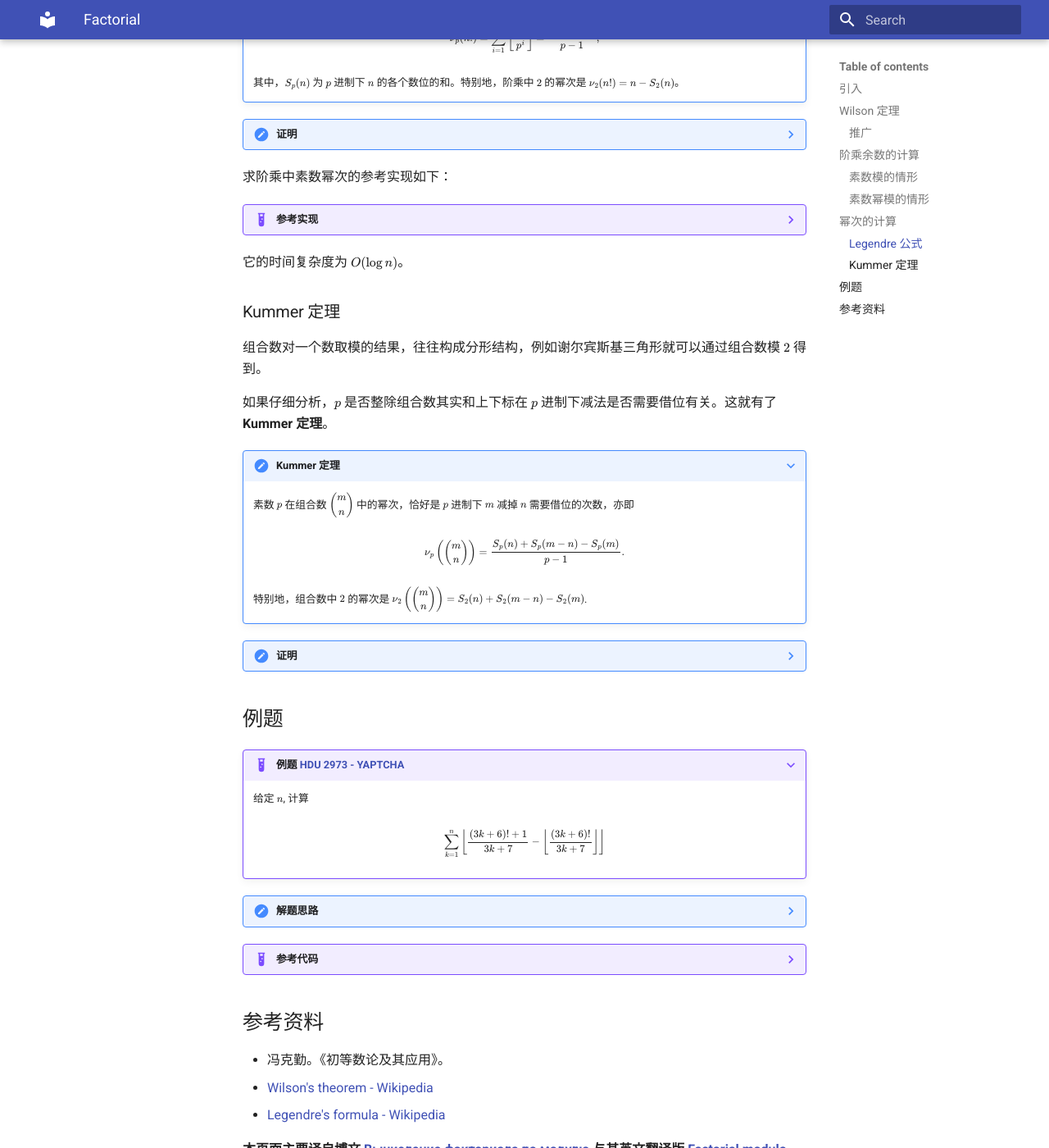
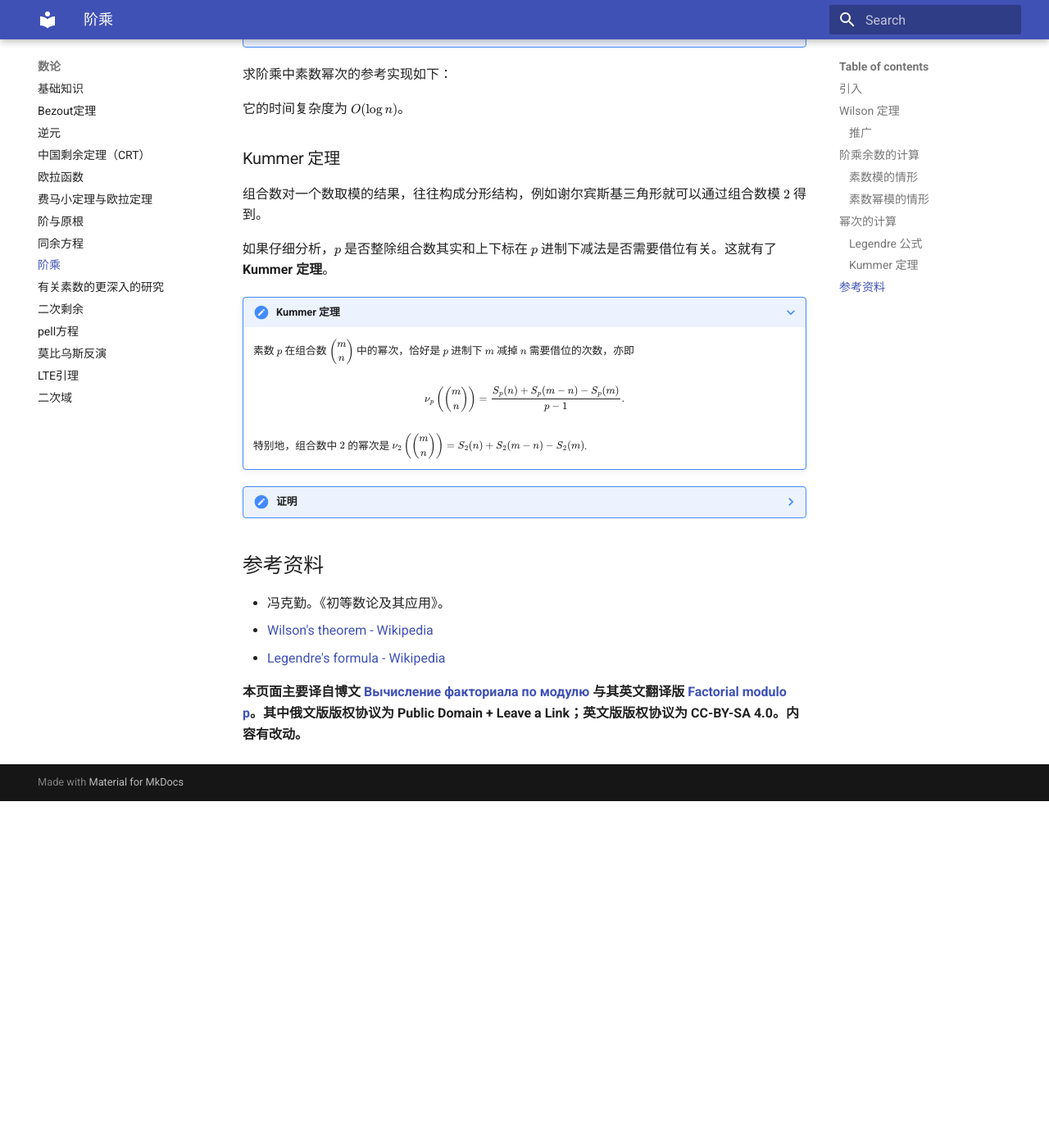
Before and after one commit to huolongguo1O/Math-Wiki, an MkDocs documentation site: the page built from docs/oiwiki/number-theory/factorial.md, in a window 1280 px wide and 1400 px high, scrolled down 5052 px. Shown: the whole window at 82% size. Built offline with MkDocs 1.6.1 and Material for MkDocs 9.7.7, drawn with Linux system fonts in a browser that asks for light colours; after the commit the page ends 6029 px from its top, so only the background shows below that.

Commit message:
fractorial!

````diff
--- /dev/null
+++ b/docs/nt/zsigmondy.md
@@ -0,0 +1 @@
+# Zsigmondy定理
--- a/docs/oiwiki/number-theory/factorial.md
+++ b/docs/oiwiki/number-theory/factorial.md
@@ -200,10 +200,7 @@ Wilson 定理可以推广到一般模数的情形。
 
 在实现时，因为是尾递归，可以用迭代实现。下面的实现对前 $p-1$ 个阶乘做了预计算，如果需要多次调用，可以将预计算放到函数外进行。
 
-??? example "参考实现"
-    ```cpp
-    --8<-- "docs/math/code/factorial/fact-mod-p.cpp:core"
-    ```
+
 
 如果空间有限，无法存储所有阶乘，也可以将函数调用中实际用到的阶乘 $n!\bmod p$ 中的 $n$ 都计算出来，然后对它们进行排序，从而可以在最后一次性计算出来这些阶乘的值，汇总到最终结果中，而避免存储所有阶乘的值。
 
@@ -283,10 +280,7 @@ $$
 
 素数幂模的情形的实现和素数模的情形类似，只有一些细节上的区别。与上文类似，同样可以将预处理放到函数外进行。
 
-??? example "参考实现"
-    ```cpp
-    --8<-- "docs/math/code/factorial/fact-mod-pa.cpp:core"
-    ```
+
 
 预处理的时间复杂度为 $O(p^\alpha)$，单次询问的时间复杂度为 $O(\log_p n)$。
 
@@ -344,10 +338,7 @@ $$
 
 求阶乘中素数幂次的参考实现如下：
 
-??? example "参考实现"
-    ```cpp
-    --8<-- "docs/math/code/factorial/multiplicity.cpp:core"
-    ```
+
 
 它的时间复杂度为 $O(\log n)$。
 
@@ -386,52 +377,7 @@ $$
 
     当且仅当发生了一次借位；否则，该差值为 $0$。因此，上述表达式中的求和式就可以理解为借位发生的次数。这就得到了 Kummer 定理的文字表述。
 
-## 例题
 
-???+ example "例题 [HDU 2973 - YAPTCHA](https://acm.hdu.edu.cn/showproblem.php?pid=2973)"
-    给定 $n$, 计算
-
-    $$
-    \sum_{k=1}^n\left\lfloor\frac{(3k+6)!+1}{3k+7}-\left\lfloor\frac{(3k+6)!}{3k+7}\right\rfloor\right\rfloor
-    $$
-
-??? note "解题思路"
-    若 $3k+7$ 是质数，则
-
-    $$
-    (3k+6)!\equiv-1\pmod{3k+7}
-    $$
-
-    设 $(3k+6)!+1=k(3k+7)$
-
-    则
-
-    $$
-    \left\lfloor\frac{(3k+6)!+1}{3k+7}-\left\lfloor\frac{(3k+6)!}{3k+7}\right\rfloor\right\rfloor=\left\lfloor k-\left\lfloor k-\frac{1}{3k+7}\right\rfloor\right\rfloor=1
-    $$
-
-    若 $3k+7$ 不是质数，则有 $(3k+7)\mid(3k+6)!$，即
-
-    $$
-    (3k+6)!\equiv 0\pmod{3k+7}
-    $$
-
-    设 $(3k+6)!=k(3k+7)$，则
-
-    $$
-    \left\lfloor\frac{(3k+6)!+1}{3k+7}-\left\lfloor\frac{(3k+6)!}{3k+7}\right\rfloor\right\rfloor=\left\lfloor k+\frac{1}{3k+7}-k\right\rfloor=0
-    $$
-
-    因此
-
-    $$
-    \sum_{k=1}^n\left\lfloor\frac{(3k+6)!+1}{3k+7}-\left\lfloor\frac{(3k+6)!}{3k+7}\right\rfloor\right\rfloor=\sum_{k=1}^n[3k+7\text{ is prime}]
-    $$
-
-??? example "参考代码"
-    ```cpp
-    --8<-- "docs/math/code/factorial/wilson_1.cpp"
-    ```
 
 ## 参考资料
 
--- a/mkdocs.yml
+++ b/mkdocs.yml
@@ -75,6 +75,7 @@ nav:
     - 费马小定理与欧拉定理: oiwiki/number-theory/fermat.md
     - 阶与原根: oiwiki/number-theory/primitive-root.md
     - 同余方程: oiwiki/number-theory/congruence-equation.md
+    - 阶乘: oiwiki/number-theory/factorial.md
     - 有关素数的更深入的研究: oiwiki/number-theory/prime.md
     - 二次剩余: oiwiki/number-theory/quad-residue.md
     - pell方程: oiwiki/number-theory/pell-equation.md
````
Also changed, not shown: docs/oiwiki/number-theory/prime.md (+13 -0 lines), docs/nt/padic.md (added).
